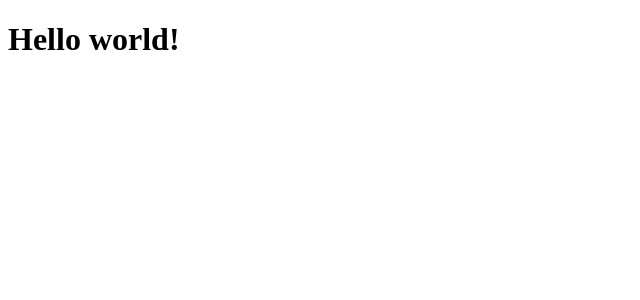
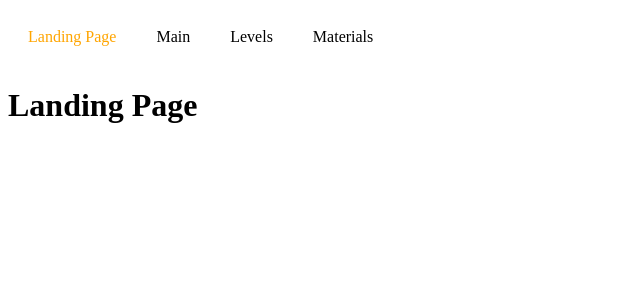
Before and after one commit to roma0297/deutschnerd, a React (Create React App) app: page / in a window 1280 px wide. Shown: the top 300 px of the page, without its empty margins (0-640 px from the left). Built offline with nearby package versions, Linux system fonts and the light colour scheme; the HTML template or start-up script is replaced by a standard one.

Commit message:
Add routing

```diff
--- a/package.json
+++ b/package.json
@@ -8,6 +8,8 @@
     "@testing-library/user-event": "^7.1.2",
     "react": "^16.13.1",
     "react-dom": "^16.13.1",
+    "react-router": "^5.1.2",
+    "react-router-dom": "^5.1.2",
     "react-scripts": "3.4.1"
   },
   "scripts": {
--- a/src/App.js
+++ b/src/App.js
@@ -1,8 +1,16 @@
 import React from 'react';
+import NavigationBar from "./components/NavigationBar/NavigationBar";
+import {BrowserRouter} from "react-router-dom";
+import Routes from "./components/Routes/Routes";
 
 function App() {
   return (
-    <h1>Hello world!</h1>
+      <BrowserRouter>
+          <header>
+            <NavigationBar />
+          </header>
+          <Routes/>
+      </BrowserRouter>
   );
 }
 
--- /dev/null
+++ b/src/components/AccountPage/AccountPage.js
@@ -0,0 +1,5 @@
+import React from 'react'
+
+const accountPage = () => (<h1>Account page</h1>);
+
+export default accountPage;
--- /dev/null
+++ b/src/components/LandingPage/LandingPage.js
@@ -0,0 +1,5 @@
+import React from 'react'
+
+const landingPage = () => (<h1>Landing Page</h1>);
+
+export default landingPage;
--- /dev/null
+++ b/src/components/LevelsPage/LevelsPage.js
@@ -0,0 +1,5 @@
+import React from 'react'
+
+const levelsPage = () => (<h1>Levels page</h1>);
+
+export default levelsPage;
--- /dev/null
+++ b/src/components/MainPage/MainPage.js
@@ -0,0 +1,5 @@
+import React from 'react';
+
+const mainPage = () => (<h1>Main Page</h1>);
+
+export default mainPage;
--- /dev/null
+++ b/src/components/MaterialsPage/MaterialsPage.js
@@ -0,0 +1,5 @@
+import React from 'react'
+
+const materialsPage = () => (<h1>Materials Page</h1>);
+
+export default materialsPage;
--- /dev/null
+++ b/src/components/NavigationBar/NavigationBar.js
@@ -0,0 +1,16 @@
+import React from 'react'
+import './NavigationBar.modules.css'
+import {NavLink} from "react-router-dom";
+
+const navigationBar = () => (
+    <nav className="NavigationBar">
+        <ul>
+            <li><NavLink to="/" exact>Landing Page</NavLink></li>
+            <li><NavLink to="/main">Main</NavLink></li>
+            <li><NavLink to="/levels">Levels</NavLink></li>
+            <li><NavLink to="/materials">Materials</NavLink></li>
+        </ul>
+    </nav>
+);
+
+export default navigationBar;
--- /dev/null
+++ b/src/components/NavigationBar/NavigationBar.modules.css
@@ -0,0 +1,23 @@
+.NavigationBar ul {
+    list-style: none;
+    margin: 0;
+    padding: 0;
+    width: 100%;
+    text-align: left;
+}
+
+.NavigationBar li {
+    display: inline-block;
+    margin: 20px;
+}
+
+.NavigationBar li a {
+    text-decoration: none;
+    color: black
+}
+
+.NavigationBar li a:hover,
+.NavigationBar li a:active,
+.NavigationBar li a.active{
+    color: orange;
+}
--- /dev/null
+++ b/src/components/Routes/Routes.js
@@ -0,0 +1,20 @@
+import {Route} from "react-router";
+import LandingPage from "../LandingPage/LandingPage";
+import MainPage from "../MainPage/MainPage";
+import LevelsPage from "../LevelsPage/LevelsPage";
+import MaterialsPage from "../MaterialsPage/MaterialsPage";
+import AccountPage from "../AccountPage/AccountPage";
+import React from "react";
+
+
+const routes = () => (
+    <>
+        <Route path="/" exact component={LandingPage}/>
+        <Route path="/main" exact component={MainPage}/>
+        <Route path="/levels" exact component={LevelsPage}/>
+        <Route path="/materials" exact component={MaterialsPage}/>
+        <Route path="/account" exact component={AccountPage}/>
+    </>
+);
+
+export default routes;
```
Also changed, not shown: 1 other file (tests, documents, lock files or other folders).
